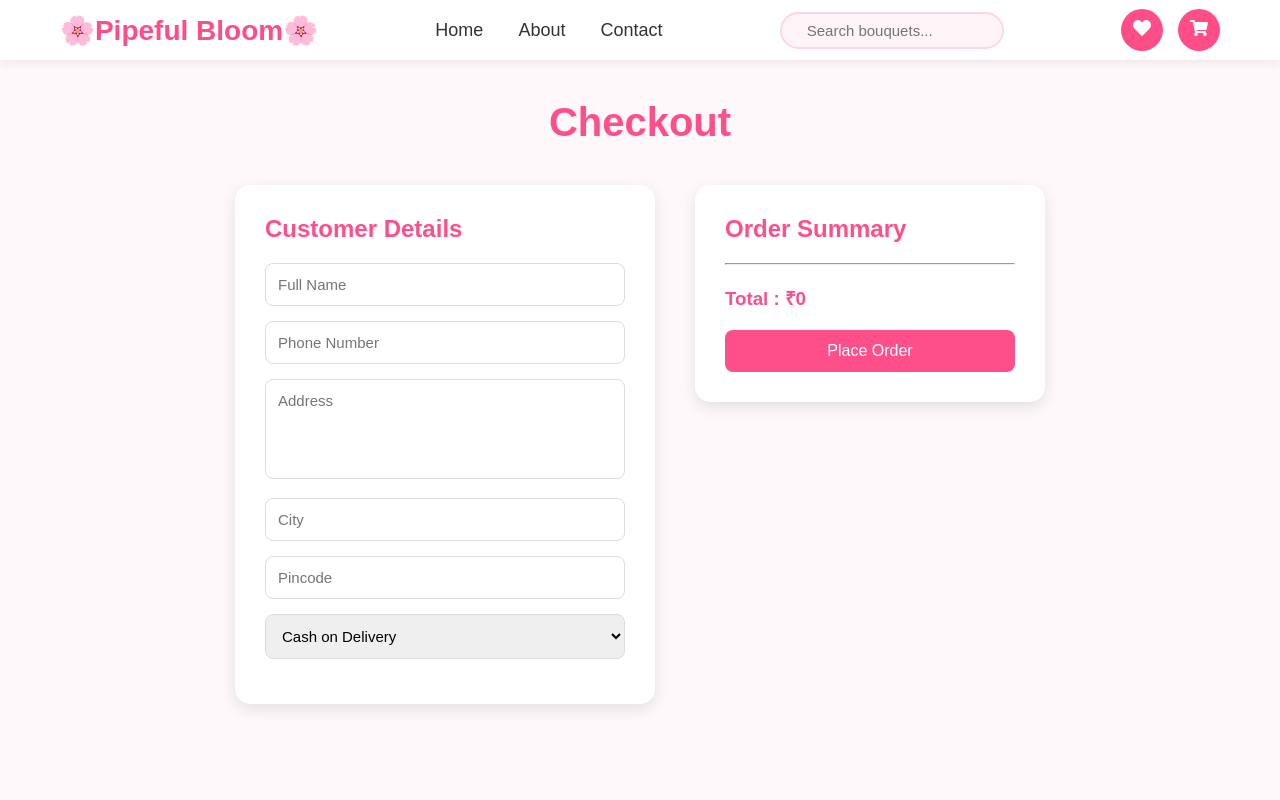
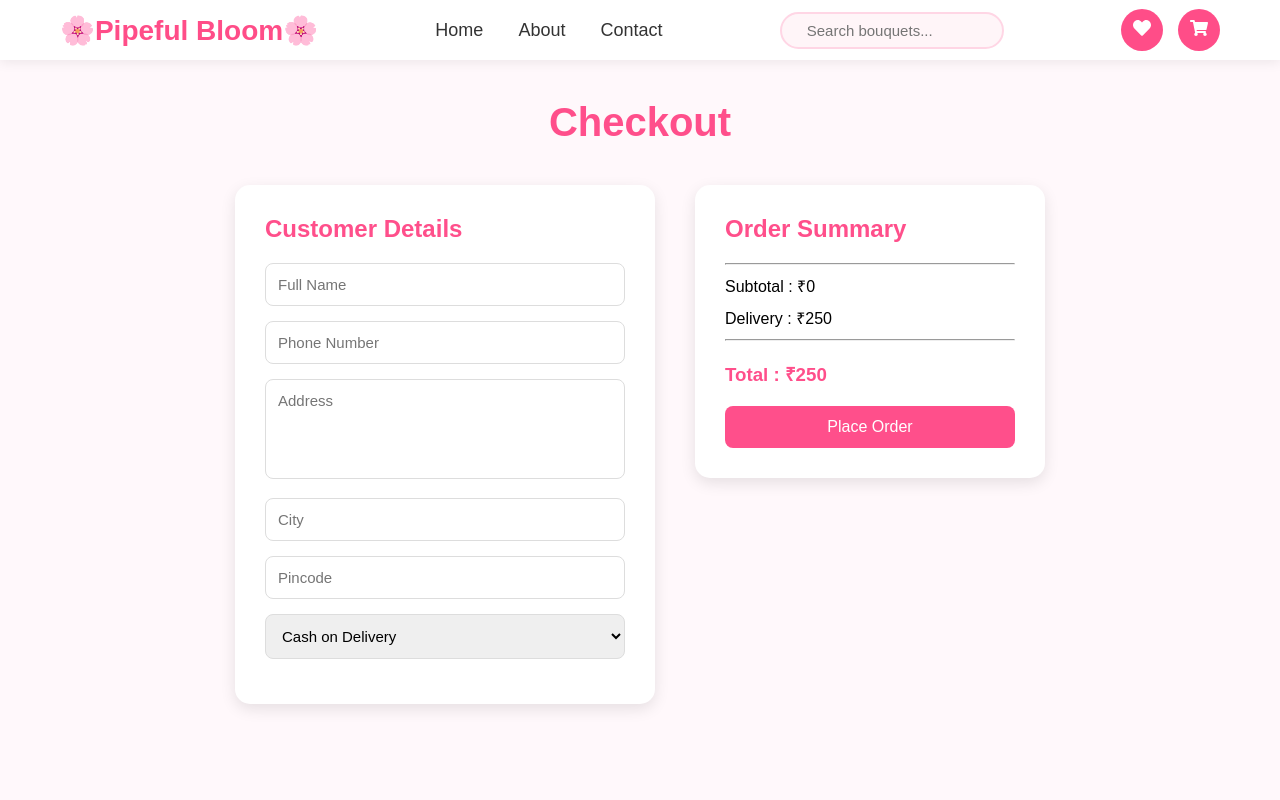
Before and after one commit to najuck/Handmade-bouquet-website, a React (Vite) app: page /checkout in a window 1280 px wide. Shown: the top 800 px of the page. Built offline with nearby package versions, Linux system fonts and the light colour scheme.

Commit message:
added features

```diff
--- a/src/component/Checkout.jsx
+++ b/src/component/Checkout.jsx
@@ -18,6 +18,8 @@ const Checkout = ({ cart, setCart }) => {
     (sum, item) => sum + Number(item.price.replace("₹", "")),
     0
   );
+  const deliveryCharge = 250;
+const finalTotal = total + deliveryCharge;
 
   const handleChange = (e) => {
     setForm({
@@ -114,8 +116,13 @@ const Checkout = ({ cart, setCart }) => {
           ))}
 
           <hr />
+          <p>Subtotal : ₹{total}</p>
 
-          <h3>Total : ₹{total}</h3>
+<p>Delivery : ₹{deliveryCharge}</p>
+
+<hr />
+
+<h3>Total : ₹{finalTotal}</h3>
 
           <button onClick={placeOrder}>
             Place Order
```
